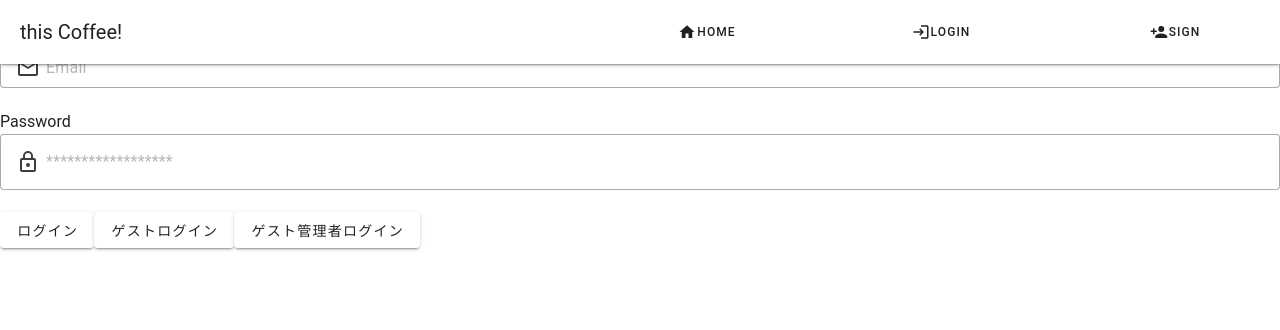
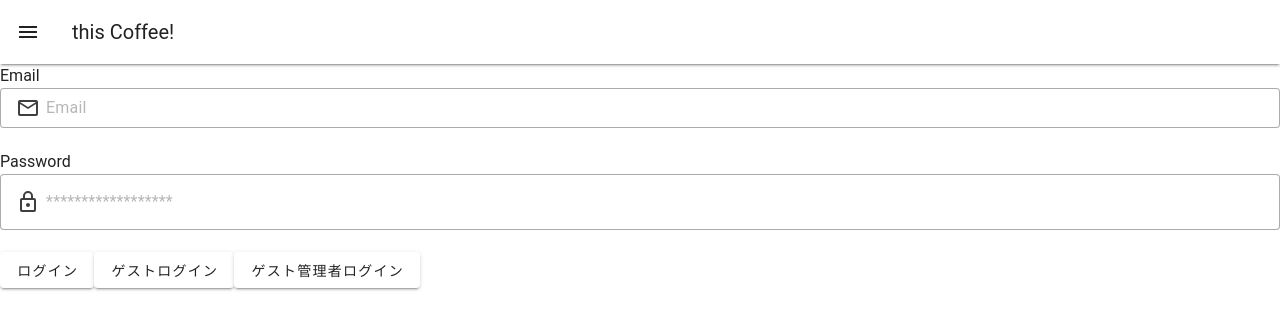
Before and after one commit to tomoaki198211/this_coffee_front, a Vue app: page /auth/login in a window 1280 px wide. Shown: the top 330 px of the page. Built offline with nearby package versions, Linux system fonts and the light colour scheme.

Commit message:
GlobalNavのvuitify適用、修正

```diff
--- a/src/App.vue
+++ b/src/App.vue
@@ -10,18 +10,11 @@ const authStore = useAuthStore();
 
 <template>
   <v-app>
-    <div>
-      <header>
-        <GlobalNav />
-      </header>
-      <template v-if="authStore.uid !== ''">
-        <p>ユーザー:{{ authStore.uid }}</p>
-      </template>
-      <GlobalMessage />
-      <main>
-        <RouterView />
-      </main>
-    </div>
+    <GlobalNav />
+    <GlobalMessage />
+    <v-main>
+      <RouterView />
+    </v-main>
   </v-app>
 </template>
 
--- a/src/components/GlobalNav.vue
+++ b/src/components/GlobalNav.vue
@@ -1,5 +1,6 @@
 <script setup lang="ts">
-import { RouterLink, useRouter } from "vue-router";
+import { ref } from "vue";
+import { useRouter } from "vue-router";
 import { useAuthStore } from "../stores/auth";
 import { mdiAccountPlus } from "@mdi/js";
 import { mdiHome } from "@mdi/js";
@@ -8,6 +9,7 @@ import { mdiLogout } from "@mdi/js";
 import { mdiCoffee } from "@mdi/js";
 import { mdiComment } from "@mdi/js";
 
+const drawer = ref(false);
 const authStore = useAuthStore();
 const router = useRouter();
 
@@ -20,34 +22,52 @@ const onLogout = (): void => {
 
 <template>
   <v-app-bar :elevation="2">
+    <v-app-bar-nav-icon
+      variant="text"
+      @click.stop="drawer = !drawer"
+    ></v-app-bar-nav-icon>
     <v-app-bar-title>this Coffee!</v-app-bar-title>
-    <v-row justify="space-around">
-      <template v-if="!authStore.isAuthencated()">
-        <v-btn size="small" icon @click="router.push('/')">
+  </v-app-bar>
+  <v-navigation-drawer v-model="drawer" location="left" temporary>
+    <template v-if="!authStore.isAuthencated()">
+      <v-list
+        ><v-btn variant="plain" @click="router.push('/')">
           <v-icon :icon="mdiHome"></v-icon>home
-        </v-btn>
-        <v-btn size="small" icon @click="router.push('/auth/login')">
+        </v-btn></v-list
+      >
+      <v-list
+        ><v-btn variant="plain" @click="router.push('/auth/login')">
           <v-icon :icon="mdiLogin"></v-icon>login
-        </v-btn>
-        <v-btn size="small" icon @click="router.push('/auth/signup')">
-          <v-icon :icon="mdiAccountPlus"></v-icon>sign
-        </v-btn>
-      </template>
-      <template v-else>
-        <!-- <li><RouterLink to="/user">ユーザー情報</RouterLink></li> -->
-        <v-btn size="small" icon @click="router.push('/reviews')">
+        </v-btn></v-list
+      >
+      <v-list
+        ><v-btn variant="plain" @click="router.push('/auth/signup')">
+          <v-icon :icon="mdiAccountPlus"></v-icon>signup
+        </v-btn></v-list
+      >
+    </template>
+    <template v-else>
+      <v-list
+        ><v-btn variant="plain" @click="router.push('/reviews')">
           <v-icon :icon="mdiComment"></v-icon>review
-        </v-btn>
-        <v-btn size="small" icon @click="router.push('/coffees')">
+        </v-btn></v-list
+      >
+      <v-list>
+        <v-btn variant="plain" @click="router.push('/coffees')">
           <v-icon :icon="mdiCoffee"></v-icon>coffee
         </v-btn>
-        <v-btn size="small" icon @click="onLogout()">
+      </v-list>
+      <v-list>
+        <v-btn variant="plain" @click="onLogout()">
           <v-icon :icon="mdiLogout"></v-icon>logout
         </v-btn>
-        <RouterLink to="/recommendation">おすすめ</RouterLink>
-      </template>
-    </v-row>
-  </v-app-bar>
+      </v-list>
+      <v-divider></v-divider>
+      <v-list>
+        <p class="ml-3 overflow-x-auto">{{ authStore.uid }}</p>
+      </v-list>
+    </template>
+  </v-navigation-drawer>
 </template>
 
 <style scoped></style>
```
